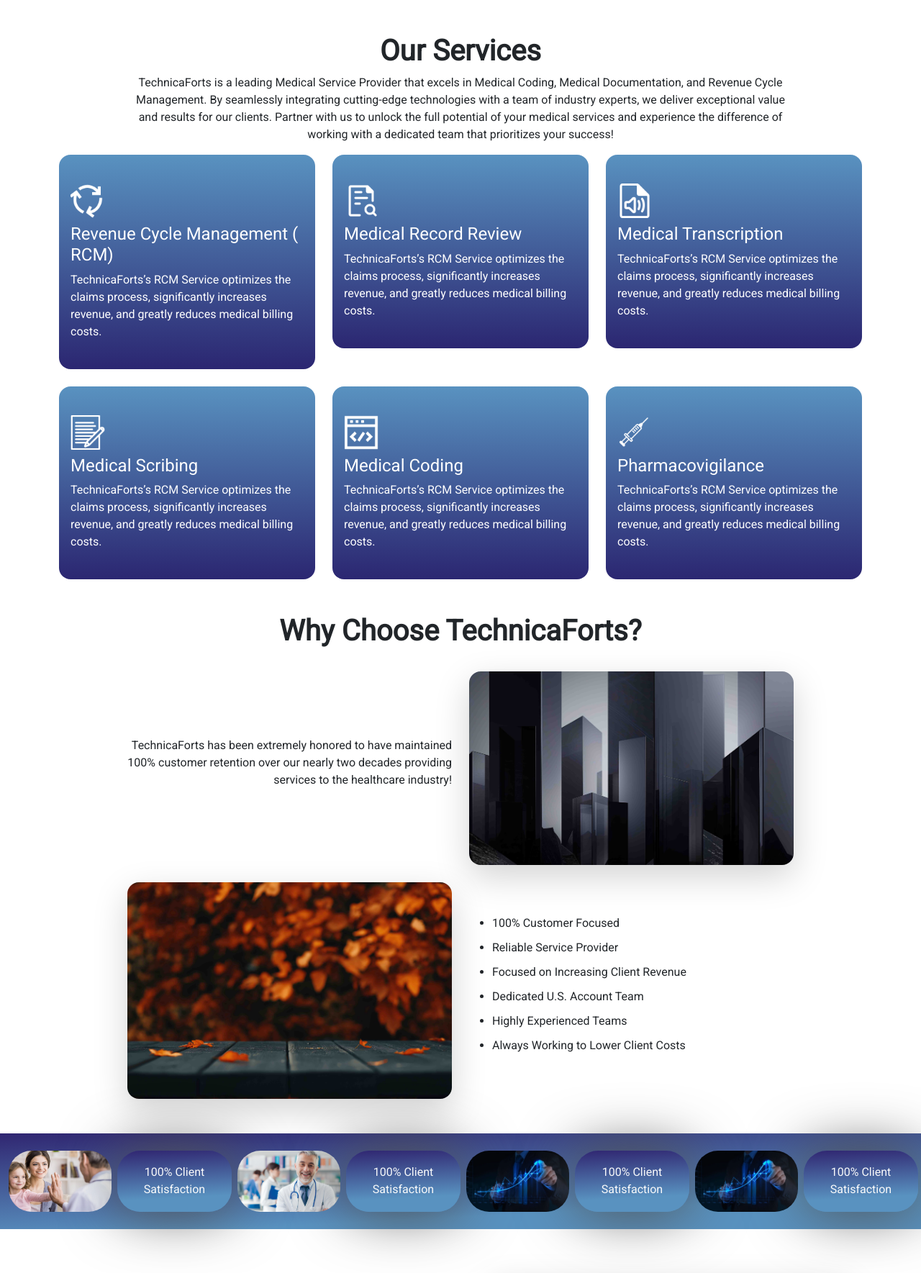
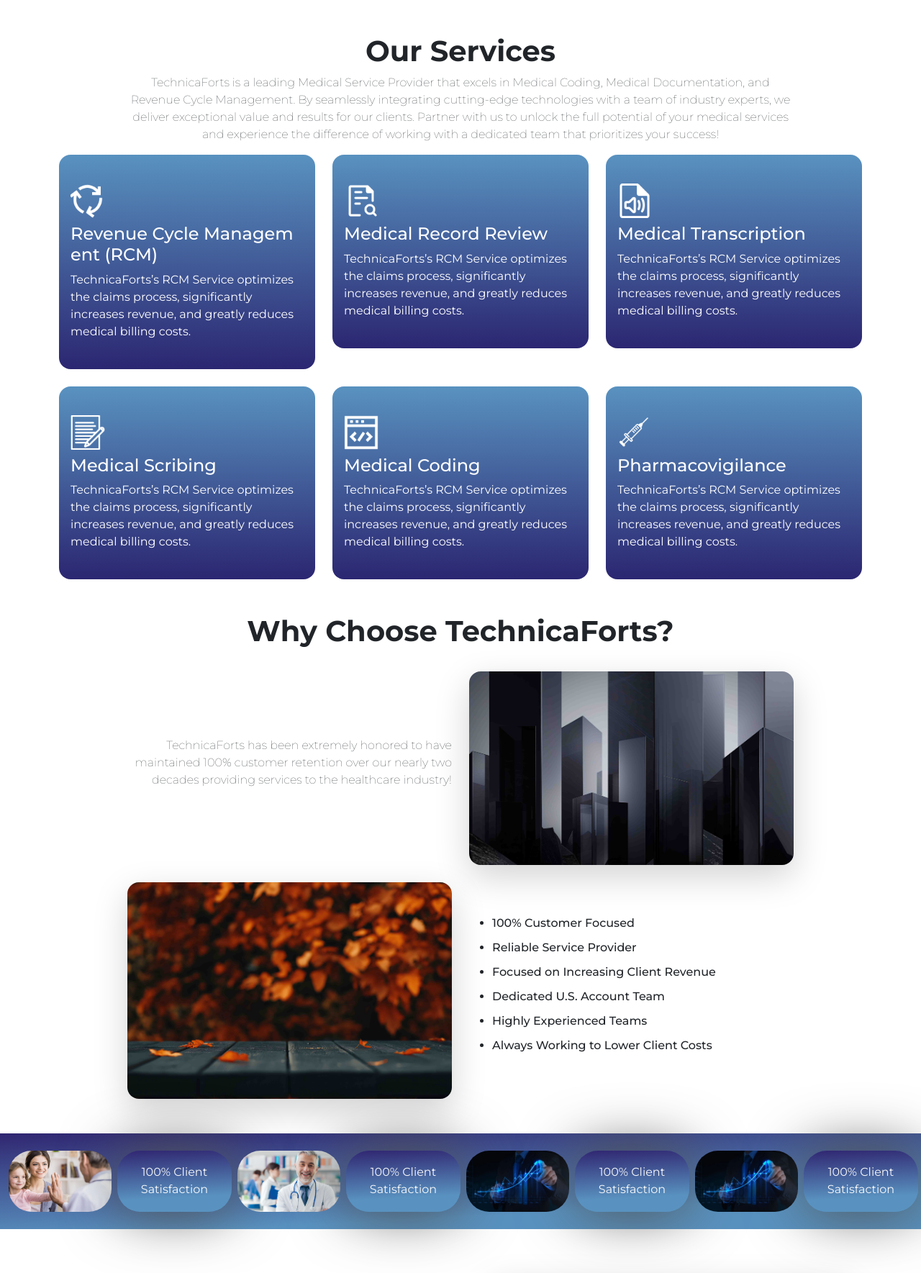
Before and after one commit to gaurang-tandon/technicaforts, a PHP site: page / in a window 1280 px wide. Shown: the part 641-2410 px from the top of the page at 72% size. Run offline with PHP 8.4, Linux system fonts and the light colour scheme.

Commit message:
changed from cdn to local bootstrap, font change

```diff
--- a/index.php
+++ b/index.php
@@ -8,16 +8,17 @@
     <title>Home</title>
 
     <!-- Bootstrap 5.3 CSS CDN -->
-    <link href="https://cdn.jsdelivr.net/npm/bootstrap@5.3.3/dist/css/bootstrap.min.css" rel="stylesheet"
+    <link href="./styles/bootstrap.min.css" rel="stylesheet"
         crossorigin="anonymous" />
 
     <!-- Font Awesome CDN for Icons and Fonts -->
     <link rel="stylesheet" href="https://cdnjs.cloudflare.com/ajax/libs/font-awesome/6.5.0/css/all.min.css" />
     <link rel="preconnect" href="https://fonts.googleapis.com">
     <link rel="preconnect" href="https://fonts.gstatic.com" crossorigin>
-    <link href="https://fonts.googleapis.com/css2?family=Roboto&display=swap" rel="stylesheet" />
+    <link href="https://fonts.googleapis.com/css2?family=Montserrat:ital,wght@0,100..900;1,100..900&display=swap" rel="stylesheet">
+
     <!-- Bootstrap 5.3 JS CDN -->
-    <script src="https://cdn.jsdelivr.net/npm/bootstrap@5.3.3/dist/js/bootstrap.bundle.min.js" crossorigin="anonymous">
+    <script src="./script/bootstrap.bundle.min.js" crossorigin="anonymous">
     </script>
 
     <link rel="stylesheet" href="./styles/index_styles.css" />
@@ -129,9 +130,9 @@
     <div id="our_services" class="container text-center my-5">
         <div class="row">
             <div class="col-12 col-lg-10 mx-auto">
-                <h2 class="roboto-regular fw-bold">Our Services</h2>
+                <h2 class="fw-bold">Our Services</h2>
                 <span>
-                    <p class="fw-lighter text roboto-regular-text-1rem">
+                    <p class="fw-lighter">
                         TechnicaForts is a leading Medical Service Provider that excels in
                         Medical Coding, Medical Documentation, and Revenue Cycle
                         Management. By seamlessly integrating cutting-edge technologies
@@ -149,8 +150,8 @@
                     class="custom-hover d-flex align-items-center justify-content-center rounded-4 services-card-index cards-index box-shadow-1rem">
                     <div class="py-2 py-lg-4">
                         <img width="50px" class="services-png" src="./images/cycle.png" alt="" class="src" />
-                        <h6 class="roboto-regular pt-2 line-break">Revenue Cycle Management (RCM)</h6>
-                        <p class="mb-0 roboto-regular-text-1rem d-none d-md-block">
+                        <h6 class="pt-2 line-break">Revenue Cycle Management (RCM)</h6>
+                        <p class="mb-0 d-none d-md-block">
                             TechnicaForts’s RCM Service optimizes the claims process,
                             significantly increases revenue, and greatly reduces medical
                             billing costs.
@@ -163,8 +164,8 @@
                     class="custom-hover d-flex align-items-center justify-content-center rounded-4 services-card-index cards-index box-shadow-1rem">
                     <div class="py-2 py-lg-4">
                         <img width="50px" class="services-png" src="./images/preview.png" alt="" class="src" />
-                        <h6 class="roboto-regular pt-2 line-break">Medical Record Review</h6>
-                        <p class="mb-0 roboto-regular-text-1rem d-none d-md-block">
+                        <h6 class="pt-2 line-break">Medical Record Review</h6>
+                        <p class="mb-0 d-none d-md-block">
                             TechnicaForts’s RCM Service optimizes the claims process,
                             significantly increases revenue, and greatly reduces medical
                             billing costs.
@@ -177,8 +178,8 @@
                     class="custom-hover d-flex align-items-center justify-content-center rounded-4 services-card-index cards-index box-shadow-1rem">
                     <div class="py-2 py-lg-4">
                         <img width="50px" class="services-png" src="./images/transcription.png" alt="" class="src" />
-                        <h6 class="roboto-regular pt-2 line-break">Medical Transcription</h6>
-                        <p class="mb-0 roboto-regular-text-1rem d-none d-md-block">
+                        <h6 class="pt-2 line-break">Medical Transcription</h6>
+                        <p class="mb-0 d-none d-md-block">
                             TechnicaForts’s RCM Service optimizes the claims process,
                             significantly increases revenue, and greatly reduces medical
                             billing costs.
@@ -191,8 +192,8 @@
                     class="custom-hover d-flex align-items-center justify-content-center rounded-4 services-card-index cards-index box-shadow-1rem">
                     <div class="py-2 py-lg-4">
                         <img width="50px" class="services-png" src="./images/writing.png" alt="" class="src" />
-                        <h6 class="roboto-regular pt-2 line-break">Medical Scribing</h6>
-                        <p class="mb-0 roboto-regular-text-1rem d-none d-md-block">
+                        <h6 class="pt-2 line-break">Medical Scribing</h6>
+                        <p class="mb-0 d-none d-md-block">
                             TechnicaForts’s RCM Service optimizes the claims process,
                             significantly increases revenue, and greatly reduces medical
                             billing costs.
@@ -205,8 +206,8 @@
                     class="custom-hover d-flex align-items-center justify-content-center rounded-4 services-card-index cards-index box-shadow-1rem">
                     <div class="py-2 py-lg-4">
                         <img width="50px" class="services-png" src="./images/coding.png" alt="" class="src" />
-                        <h6 class="roboto-regular pt-2 line-break">Medical Coding</h6>
-                        <p class="mb-0 roboto-regular-text-1rem d-none d-md-block">
+                        <h6 class="pt-2 line-break">Medical Coding</h6>
+                        <p class="mb-0 d-none d-md-block">
                             TechnicaForts’s RCM Service optimizes the claims process,
                             significantly increases revenue, and greatly reduces medical
                             billing costs.
@@ -219,8 +220,8 @@
                     class="custom-hover d-flex align-items-center justify-content-center rounded-4 services-card-index cards-index box-shadow-1rem">
                     <div class="py-2 py-lg-4">
                         <img width="50px" class="services-png" src="./images/injection.png" alt="" class="src" />
-                        <h6 class="roboto-regular pt-2 line-break">Pharmacovigilance</h6>
-                        <p class="mb-0 roboto-regular-text-1rem d-none d-md-block">
+                        <h6 class="pt-2 line-break">Pharmacovigilance</h6>
+                        <p class="mb-0 d-none d-md-block">
                             TechnicaForts’s RCM Service optimizes the claims process,
                             significantly increases revenue, and greatly reduces medical
                             billing costs.
@@ -234,11 +235,11 @@
     <div id="why_section" class="container custom-container my-5">
         <div class="row text-center">
             <div class="col-12">
-                <h2 class="roboto-regular fw-bold">Why Choose TechnicaForts?</h2>
+                <h2 class="fw-bold">Why Choose TechnicaForts?</h2>
             </div>
             <div class="col-12 mt-4">
                 <div class="row align-items-center justify-content-center">
-                    <div class="col-12 col-md-5 text-start text-md-end roboto-regular-text-1rem">
+                    <div class="col-12 col-md-5 text-start text-md-end">
                         <p class="fw-lighter">TechnicaForts has been extremely honored to have maintained 100% customer
                             retention over
                             our nearly two
@@ -256,7 +257,7 @@
                         <img src="./images/index/why_section_2.jpeg" alt="Why Choose TechnicaForts 2"
                             class="rounded-4 shadow-lg">
                     </div>
-                    <div class="col-12 col-md-5 text-start roboto-regular-text-1rem mt-3 mt-md-0">
+                    <div class="col-12 col-md-5 text-start mt-3 mt-md-0">
                         <ul class="choose-list">
                             <li class="">100% Customer Focused</li>
                             <li class="">Reliable Service Provider</li>
@@ -312,13 +313,12 @@
     <div id="customer_success_section" class="container custom-container my-5">
         <div class="row align-items-center gx-5">
             <div class="col-md-6">
-                <h2 class="roboto-regular fw-bold">Customer Success</h2>
+                <h2 class="fw-bold">Customer Success</h2>
                 <p class="customer-para">MedVoice was founded nearly 20 years ago with the commitment to provide
                     critically needed Administrative Services to the Healthcare Industry that would resolve the
                     tremendous burden and expense related to medical documentation and billing related tasks. MedVoice
                     has remained committed to fostering lasting relationships with our Clients through delivering
                     exceptional Services and great value that help drive our Clients' success!</p>
-                <button class="btn btn-primary fw-bold rounded-4">Let’s Talk</button>
             </div>
             <div class="col-md-6 text-center">
                 <div class="p-3">
@@ -333,7 +333,7 @@
     <!-- News and Insights Section -->
     <div id="" class="container-fluid px-0 my-5 new_insights">
         <div class="m-5 mx-auto text-center container">
-            <h2 class="roboto-regular fw-bold mb-4">News and Insights</h2>
+            <h2 class="fw-bold mb-4">News and Insights</h2>
             <div class="row news-insights">
                 <div class="col-12 col-md-6 col-lg-4 mb-3">
                     <div class="card">
@@ -348,7 +348,7 @@
                                 <p class="three-line-ellipsis">Lorem ipsum dolor, sit amet consectetur adipisicing elit. Quo architecto eligendi
                                     quidem necessitatibus ducimus velit nemo, fugit, repellat magnam nulla odio sequi
                                     perferendis, voluptatem nostrum. Magnam ducimus dolor repudiandae iure!</p>
-                                <a href="#" class="btn btn-primary">Read More »</a>
+                                <a href="#">Read More »</a>
                             </div>
                         </div>
                     </div>
@@ -365,7 +365,7 @@
                                 <p class="three-line-ellipsis">Lorem ipsum dolor, sit amet consectetur adipisicing elit. Quo architecto eligendi
                                     quidem necessitatibus ducimus velit nemo, fugit, repellat magnam nulla odio sequi
                                     perferendis, voluptatem nostrum. Magnam ducimus dolor repudiandae iure!</p>
-                                <a href="#" class="btn btn-primary">Read More »</a>
+                                <a href="#">Read More »</a>
                             </div>
                         </div>
                     </div>
@@ -382,7 +382,7 @@
                                 <p class="three-line-ellipsis">Lorem ipsum dolor, sit amet consectetur adipisicing elit. Quo architecto eligendi
                                     quidem necessitatibus ducimus velit nemo, fugit, repellat magnam nulla odio sequi
                                     perferendis, voluptatem nostrum. Magnam ducimus dolor repudiandae iure!</p>
-                                <a href="#" class="btn btn-primary">Read More »</a>
+                                <a href="#">Read More »</a>
                             </div>
                         </div>
                     </div>
--- a/styles/index_styles.css
+++ b/styles/index_styles.css
@@ -156,8 +156,9 @@
   margin: 0;
   padding: 0;
   box-sizing: border-box;
-  font-family: "Roboto", serif;
+  font-family: "Montserrat", serif;
   font-style: normal;
+
 }
 
 img {
--- a/styles/navbar.css
+++ b/styles/navbar.css
@@ -47,8 +47,10 @@
 }
 
 /* Font Styling */
-.roboto-regular {
-  font-family: "Roboto", sans-serif;
+.montserrat-regular {
+  font-family: "Montserrat", serif;
+  font-optical-sizing: auto;
+  font-style: normal;
   font-weight: 400;
 }
 
```
Also changed, not shown: navbar.php (+12 -12 lines).
